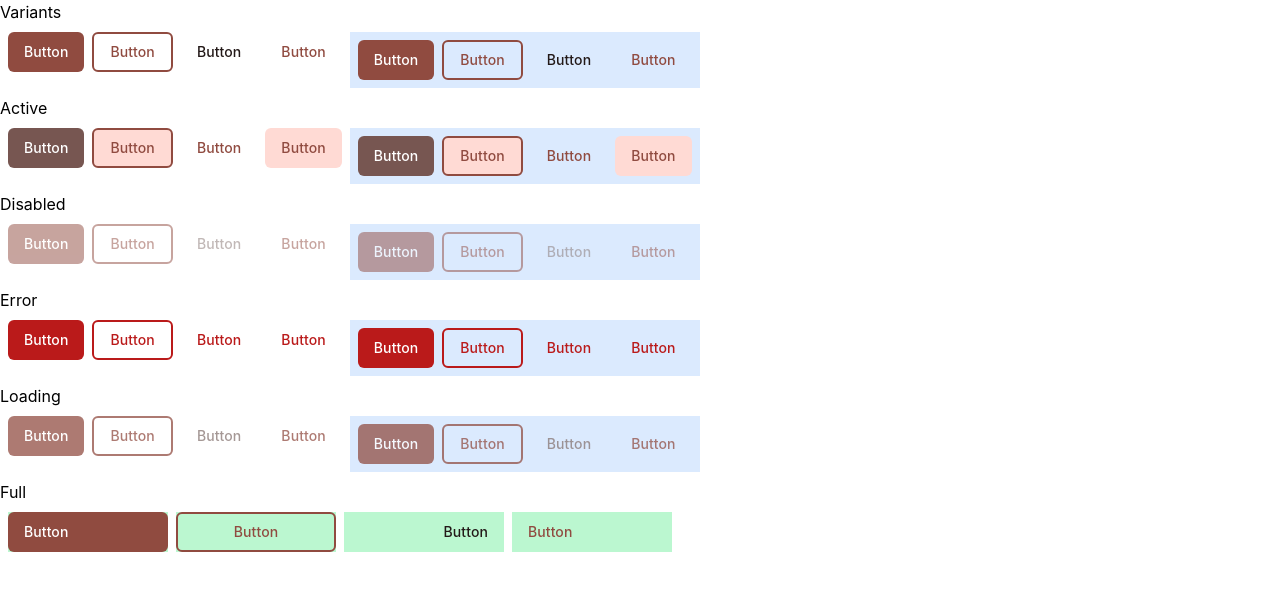
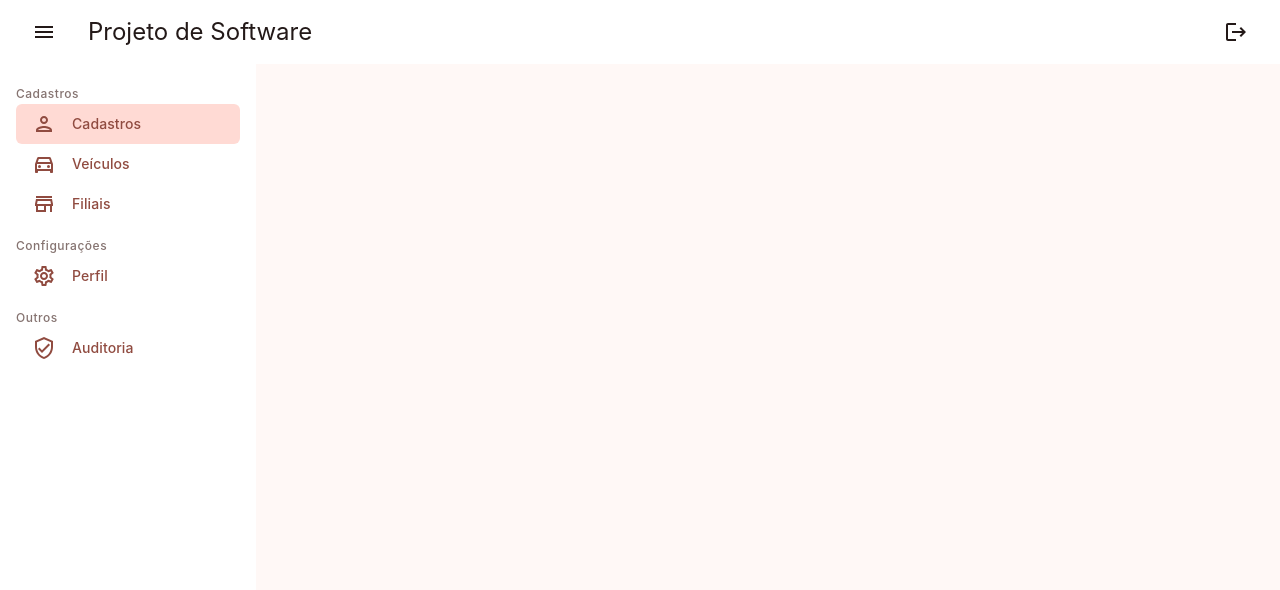
Before and after one commit to MateusPitura/ziscar, a React (Vite) app in the folder frontend/: page /users in a window 1280 px wide. Shown: the top 590 px of the page. Built offline with nearby package versions, Linux system fonts and the light colour scheme.

Commit message:
feat: added page header and sidemenu

```diff
--- a/frontend/src/App.tsx
+++ b/frontend/src/App.tsx
@@ -1,4 +1,4 @@
-import { lazy } from "react";
+import { lazy, Suspense } from "react";
 import { BrowserRouter as Router, Route, Routes } from "react-router-dom";
 
 const Vehicles = lazy(() => import("./pages/vehicles/VehiclesPage"));
@@ -7,10 +7,12 @@ const Users = lazy(() => import("./pages/users/UsersPage"));
 export default function App() {
   return (
     <Router>
-      <Routes>
-        <Route path="/vehicles" element={<Vehicles />} />
-        <Route path="/users" element={<Users />} />
-      </Routes>
+      <Suspense fallback={null}>
+        <Routes>
+          <Route path="/vehicles" element={<Vehicles />} />
+          <Route path="/users" element={<Users />} />
+        </Routes>
+      </Suspense>
     </Router>
   );
 }
--- /dev/null
+++ b/frontend/src/components/PageGroupContainer.tsx
@@ -0,0 +1,18 @@
+import type { ReactElement, ReactNode } from "react";
+
+interface PageGroupContainerProperties {
+  children: ReactNode;
+  label: string;
+}
+
+export default function PageGroupContainer({
+  children,
+  label,
+}: PageGroupContainerProperties): ReactElement {
+  return (
+    <div>
+      <span className="text-label-medium text-light-outline">{label}</span>
+      {children}
+    </div>
+  );
+}
--- /dev/null
+++ b/frontend/src/components/PageHeader.tsx
@@ -0,0 +1,24 @@
+import Button from "@/design-system/Button";
+import type { ReactElement } from "react";
+import MenuIcon from "@mui/icons-material/Menu";
+import LogoutIcon from "@mui/icons-material/Logout";
+
+export default function PageHeader(): ReactElement {
+  return (
+    <div className="flex w-full items-center p-4 bg-light-surfaceContainerLowest h-16 gap-4">
+      <div className="flex flex-1 gap-4">
+        <Button onClick={() => {}} variant="tertiary" iconLeft={<MenuIcon />} />
+        <span className="text-headline-small text-light-onSurface flex items-center">
+          Projeto de Software
+        </span>
+      </div>
+      <div className="flex flex-2 gap-4">
+        <Button
+          onClick={() => {}}
+          variant="tertiary"
+          iconLeft={<LogoutIcon />}
+        />
+      </div>
+    </div>
+  );
+}
--- a/frontend/src/components/ui/button.tsx
+++ /dev/null
@@ -1,56 +0,0 @@
-import * as React from "react"
-import { Slot } from "@radix-ui/react-slot"
-import { cva, type VariantProps } from "class-variance-authority"
-
-import { cn } from "@/lib/utils"
-
-const buttonVariants = cva(
-  "inline-flex items-center justify-center gap-2 whitespace-nowrap rounded-md text-sm font-medium ring-offset-white transition-colors focus-visible:outline-none focus-visible:ring-2 focus-visible:ring-neutral-950 focus-visible:ring-offset-2 disabled:pointer-events-none disabled:opacity-50 [&_svg]:pointer-events-none [&_svg]:size-4 [&_svg]:shrink-0 dark:ring-offset-neutral-950 dark:focus-visible:ring-neutral-300",
-  {
-    variants: {
-      variant: {
-        default: "bg-neutral-900 text-neutral-50 hover:bg-neutral-900/90 dark:bg-neutral-50 dark:text-neutral-900 dark:hover:bg-neutral-50/90",
-        destructive:
-          "bg-red-500 text-neutral-50 hover:bg-red-500/90 dark:bg-red-900 dark:text-neutral-50 dark:hover:bg-red-900/90",
-        outline:
-          "border border-neutral-200 bg-white hover:bg-neutral-100 hover:text-neutral-900 dark:border-neutral-800 dark:bg-neutral-950 dark:hover:bg-neutral-800 dark:hover:text-neutral-50",
-        secondary:
-          "bg-neutral-100 text-neutral-900 hover:bg-neutral-100/80 dark:bg-neutral-800 dark:text-neutral-50 dark:hover:bg-neutral-800/80",
-        ghost: "hover:bg-neutral-100 hover:text-neutral-900 dark:hover:bg-neutral-800 dark:hover:text-neutral-50",
-        link: "text-neutral-900 underline-offset-4 hover:underline dark:text-neutral-50",
-      },
-      size: {
-        default: "h-10 px-4 py-2",
-        sm: "h-9 rounded-md px-3",
-        lg: "h-11 rounded-md px-8",
-        icon: "h-10 w-10",
-      },
-    },
-    defaultVariants: {
-      variant: "default",
-      size: "default",
-    },
-  }
-)
-
-export interface ButtonProps
-  extends React.ButtonHTMLAttributes<HTMLButtonElement>,
-    VariantProps<typeof buttonVariants> {
-  asChild?: boolean
-}
-
-const Button = React.forwardRef<HTMLButtonElement, ButtonProps>(
-  ({ className, variant, size, asChild = false, ...props }, ref) => {
-    const Comp = asChild ? Slot : "button"
-    return (
-      <Comp
-        className={cn(buttonVariants({ variant, size, className }))}
-        ref={ref}
-        {...props}
-      />
-    )
-  }
-)
-Button.displayName = "Button"
-
-export { Button, buttonVariants }
--- a/frontend/src/design-system/Button.tsx
+++ b/frontend/src/design-system/Button.tsx
@@ -25,12 +25,12 @@ function BaseButton({
   return (
     <button
       className={classNames(
-        "px-4 rounded-md h-10 hover:opacity-50 flex items-center gap-4",
+        "px-4 rounded-md h-10 hover:opacity-50 flex items-center gap-4 w-fit",
         className,
         {
           "pointer-events-none opacity-50": state === "disabled",
           "pointer-events-none animate-pulse": state === "loading",
-          "w-full": fullWidth,
+          "!w-full": fullWidth,
         }
       )}
       onClick={onClick}
--- a/frontend/src/index.css
+++ b/frontend/src/index.css
@@ -12,7 +12,6 @@
 
 body {
   margin: 0;
-  display: flex;
   min-width: 320px;
   min-height: 100vh;
 }
--- a/frontend/src/pages/users/UsersPage.tsx
+++ b/frontend/src/pages/users/UsersPage.tsx
@@ -1,277 +1,60 @@
+import PageHeader from "@/components/PageHeader";
 import Button from "@/design-system/Button";
+import PersonOutlinedIcon from "@mui/icons-material/PersonOutlined";
+import DirectionsCarOutlinedIcon from "@mui/icons-material/DirectionsCarOutlined";
+import StoreOutlinedIcon from "@mui/icons-material/StoreOutlined";
+import VerifiedUserOutlinedIcon from "@mui/icons-material/VerifiedUserOutlined";
+import SettingsOutlinedIcon from "@mui/icons-material/SettingsOutlined";
+import PageGroupContainer from "@/components/PageGroupContainer";
 
 export default function UsersPage() {
   return (
-    <>
-      Variants
-      <div className="flex gap-2 p-2">
-        <Button
-          variant="primary"
-          label="Button"
-          onClick={() => {
-            alert("teste");
-          }}
-        />
-        <Button variant="secondary" label="Button" onClick={() => {}} />
-        <Button variant="tertiary" label="Button" onClick={() => {}} />
-        <Button variant="quaternary" label="Button" onClick={() => {}} />
-        <div className="bg-blue-100 p-2 gap-2 flex">
-          <Button variant="primary" label="Button" onClick={() => {}} />
-          <Button variant="secondary" label="Button" onClick={() => {}} />
-          <Button variant="tertiary" label="Button" onClick={() => {}} />
-          <Button variant="quaternary" label="Button" onClick={() => {}} />
-        </div>
-      </div>
-      Active
-      <div className="flex gap-2 p-2">
-        <Button
-          variant="primary"
-          state="active"
-          label="Button"
-          onClick={() => {}}
-        />
-        <Button
-          variant="secondary"
-          state="active"
-          label="Button"
-          onClick={() => {}}
-        />
-        <Button
-          variant="tertiary"
-          state="active"
-          label="Button"
-          onClick={() => {}}
-        />
-        <Button
-          variant="quaternary"
-          state="active"
-          label="Button"
-          onClick={() => {}}
-        />
-        <div className="bg-blue-100 p-2 gap-2 flex">
+    <div className="w-full bg-light-surface h-screen">
+      <PageHeader />
+      <div className="w-64 bg-light-surfaceContainerLowest h-full p-4 flex flex-col gap-2">
+        <PageGroupContainer label="Cadastros">
           <Button
-            variant="primary"
+            label="Cadastros"
+            variant="quaternary"
+            iconLeft={<PersonOutlinedIcon />}
+            onClick={() => {}}
             state="active"
-            label="Button"
-            onClick={() => {}}
+            fullWidth
           />
           <Button
-            variant="secondary"
-            state="active"
-            label="Button"
+            label="Veículos"
+            variant="quaternary"
+            iconLeft={<DirectionsCarOutlinedIcon />}
             onClick={() => {}}
+            fullWidth
           />
           <Button
-            variant="tertiary"
-            state="active"
-            label="Button"
+            label="Filiais"
+            variant="quaternary"
+            iconLeft={<StoreOutlinedIcon />}
             onClick={() => {}}
+            fullWidth
           />
+        </PageGroupContainer>
+        <PageGroupContainer label="Configurações">
           <Button
+            label="Perfil"
             variant="quaternary"
-            state="active"
-            label="Button"
+            iconLeft={<SettingsOutlinedIcon />}
             onClick={() => {}}
+            fullWidth
           />
-        </div>
+        </PageGroupContainer>
+        <PageGroupContainer label="Outros">
+          <Button
+            label="Auditoria"
+            variant="quaternary"
+            iconLeft={<VerifiedUserOutlinedIcon />}
+            onClick={() => {}}
+            fullWidth
+          />
+        </PageGroupContainer>
       </div>
-      Disabled
-      <div className="flex gap-2 p-2">
-        <Button
-          variant="primary"
-          state="disabled"
-          label="Button"
-          onClick={() => {}}
-        />
-        <Button
-          variant="secondary"
-          state="disabled"
-          label="Button"
-          onClick={() => {}}
-        />
-        <Button
-          variant="tertiary"
-          state="disabled"
-          label="Button"
-          onClick={() => {}}
-        />
-        <Button
-          variant="quaternary"
-          state="disabled"
-          label="Button"
-          onClick={() => {}}
-        />
-        <div className="bg-blue-100 p-2 gap-2 flex">
-          <Button
-            variant="primary"
-            state="disabled"
-            label="Button"
-            onClick={() => {}}
-          />
-          <Button
-            variant="secondary"
-            state="disabled"
-            label="Button"
-            onClick={() => {}}
-          />
-          <Button
-            variant="tertiary"
-            state="disabled"
-            label="Button"
-            onClick={() => {}}
-          />
-          <Button
-            variant="quaternary"
-            state="disabled"
-            label="Button"
-            onClick={() => {}}
-          />
-        </div>
-      </div>
-      Error
-      <div className="flex gap-2 p-2">
-        <Button
-          variant="primary"
-          state="red"
-          label="Button"
-          onClick={() => {}}
-        />
-        <Button
-          variant="secondary"
-          state="red"
-          label="Button"
-          onClick={() => {}}
-        />
-        <Button
-          variant="tertiary"
-          state="red"
-          label="Button"
-          onClick={() => {}}
-        />
-        <Button
-          variant="quaternary"
-          state="red"
-          label="Button"
-          onClick={() => {}}
-        />
-        <div className="bg-blue-100 p-2 gap-2 flex">
-          <Button
-            variant="primary"
-            state="red"
-            label="Button"
-            onClick={() => {}}
-          />
-          <Button
-            variant="secondary"
-            state="red"
-            label="Button"
-            onClick={() => {}}
-          />
-          <Button
-            variant="tertiary"
-            state="red"
-            label="Button"
-            onClick={() => {}}
-          />
-          <Button
-            variant="quaternary"
-            state="red"
-            label="Button"
-            onClick={() => {}}
-          />
-        </div>
-      </div>
-      Loading
-      <div className="flex gap-2 p-2">
-        <Button
-          variant="primary"
-          state="loading"
-          label="Button"
-          onClick={() => {}}
-        />
-        <Button
-          variant="secondary"
-          state="loading"
-          label="Button"
-          onClick={() => {}}
-        />
-        <Button
-          variant="tertiary"
-          state="loading"
-          label="Button"
-          onClick={() => {}}
-        />
-        <Button
-          variant="quaternary"
-          state="loading"
-          label="Button"
-          onClick={() => {}}
-        />
-        <div className="bg-blue-100 p-2 gap-2 flex">
-          <Button
-            variant="primary"
-            state="loading"
-            label="Button"
-            onClick={() => {}}
-          />
-          <Button
-            variant="secondary"
-            state="loading"
-            label="Button"
-            onClick={() => {}}
-          />
-          <Button
-            variant="tertiary"
-            state="loading"
-            label="Button"
-            onClick={() => {}}
-          />
-          <Button
-            variant="quaternary"
-            state="loading"
-            label="Button"
-            onClick={() => {}}
-          />
-        </div>
-      </div>
-      Full
-      <div className="flex gap-2 p-2">
-        <div className="bg-green-200 w-40">
-          <Button
-            fullWidth
-            variant="primary"
-            label="Button"
-            onClick={() => {}}
-            textAlign="start"
-          />
-        </div>
-        <div className="bg-green-200 w-40">
-          <Button
-            fullWidth
-            variant="secondary"
-            label="Button"
-            onClick={() => {}}
-            textAlign="center"
-          />
-        </div>
-        <div className="bg-green-200 w-40">
-          <Button
-            fullWidth
-            variant="tertiary"
-            label="Button"
-            onClick={() => {}}
-            textAlign="end"
-          />
-        </div>
-        <div className="bg-green-200 w-40">
-          <Button
-            fullWidth
-            variant="quaternary"
-            label="Button"
-            onClick={() => {}}
-          />
-        </div>
-      </div>
-    </>
+    </div>
   );
 }
```
